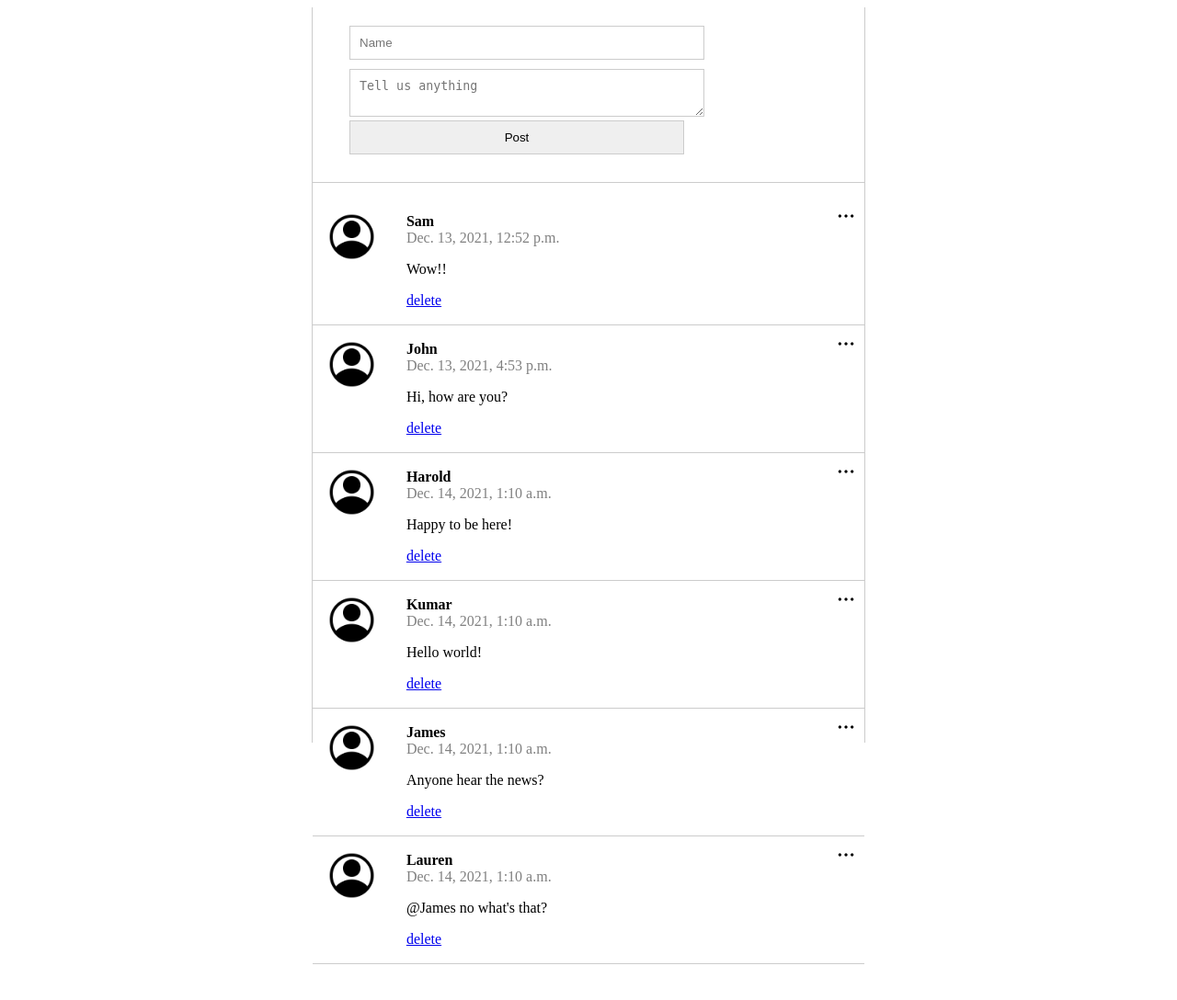
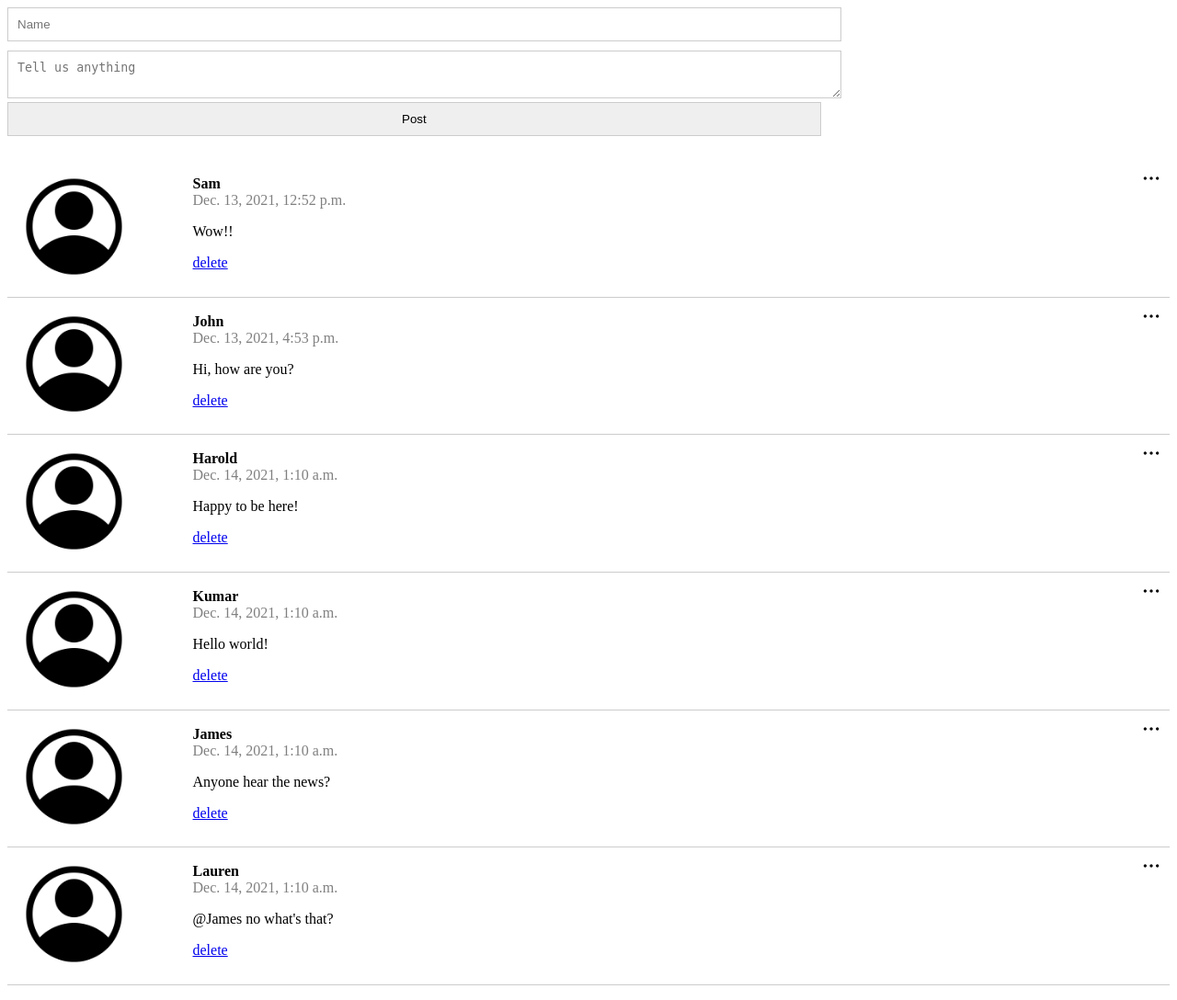
Before and after one commit to angierizo/django_forum_project, a Django app: page / in a window 1280 px wide. Shown: the whole page at 92% size. Before the commit the page ends 1049 px from the top, so only its background shows below. Run offline with Django 4.2, Linux system fonts and the light colour scheme; data comes from the database, SQL or seed files in the repository.

Commit message:
Wednesday

```diff
--- a/DJANGO_FORUM/static/css/style.css
+++ b/DJANGO_FORUM/static/css/style.css
@@ -1,20 +1,4 @@
-/*
-common
-*************************/
 
-html, body{
-    height: 100%;
-}
-.content {
-
-    max-width: 600px;
-    height: 100%;
-    margin: 0 auto;
-    border-left: 1px solid #ccc;
-    border-right: 1px solid #ccc;
-}
-/*
-Post
 ***********/
 .post_form{
     padding: 20px 40px;
```
